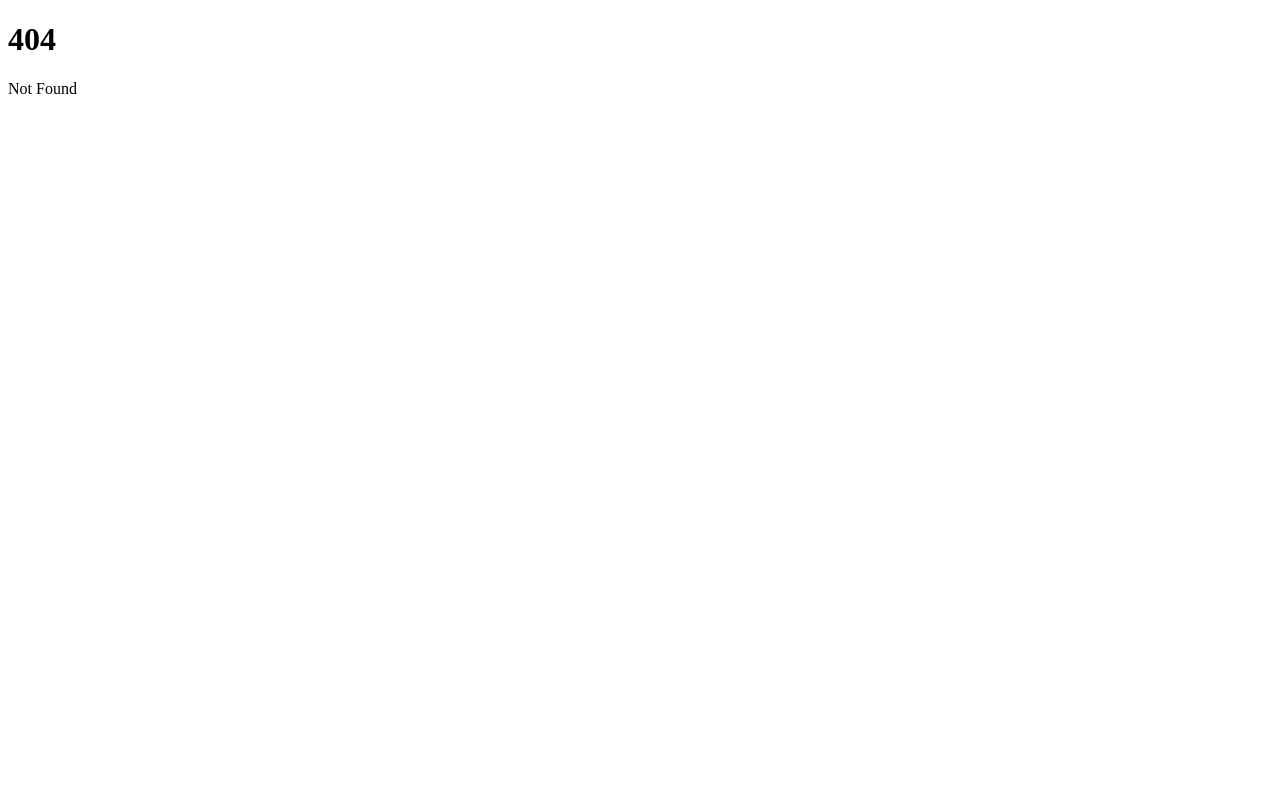
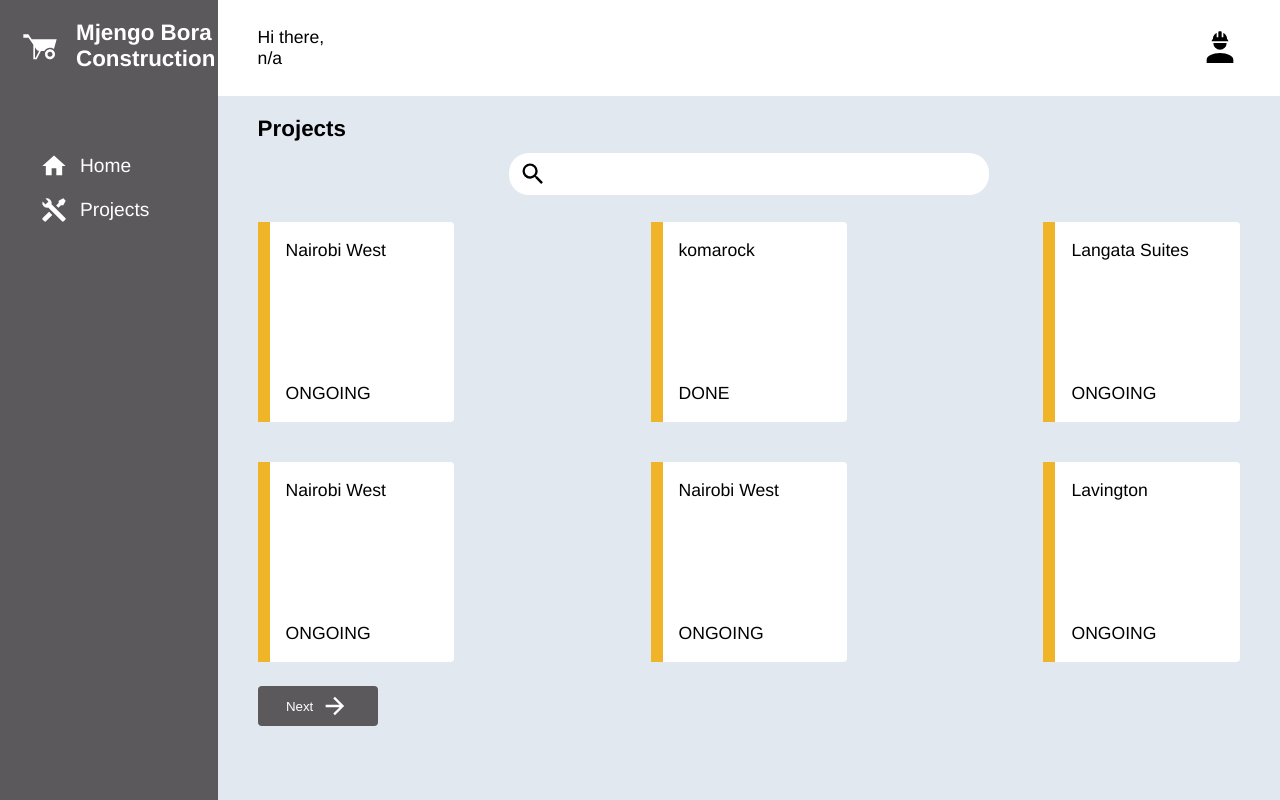
Before and after one commit to Donjerzy/construction-management, a SvelteKit app in the folder front-end/web/: page /projects in a window 1280 px wide. Before the commit this address had no page. Built offline with nearby package versions, Linux system fonts and the light colour scheme.

Commit message:
Add projects page + pagination

```diff
--- a/front-end/web/src/pages/Dashboard.svelte
+++ b/front-end/web/src/pages/Dashboard.svelte
@@ -3,7 +3,7 @@
     import { get } from "svelte/store";
     import AdminComponent from '../components/admin-component.svelte';
     let userFirstName = get(firstName);
-    let appName = 'Mjengo Bora Construction'
+    let appName = 'Mjengo Bora Construction';
 </script>
 
 
--- /dev/null
+++ b/front-end/web/src/pages/Project.svelte
@@ -0,0 +1,202 @@
+<script>
+    import AdminComponent  from "../components/admin-component.svelte"
+    import {firstName} from '../stores.js'
+    import { get } from "svelte/store";
+    let userFirstName = get(firstName);
+    let appName = 'Mjengo Bora Construction';
+    let contentTitle = "Projects";
+    let start = 0;
+    let end = 6;
+    let demoProjects = [
+        {
+            name: "Nairobi West",
+            status: "ONGOING"
+        },
+        {
+            name: "komarock",
+            status: "DONE"
+        },
+        {
+            name: "Langata Suites",
+            status: "ONGOING"
+        },
+        {
+            name: "Nairobi West",
+            status: "ONGOING"
+        },
+        {
+            name: "Nairobi West",
+            status: "ONGOING"
+        },
+        {
+            name: "Lavington",
+            status: "ONGOING"
+        },
+        {
+            name: "Mombasa",
+            status: "ONGOING"
+        },
+    ]
+    let validProjects = demoProjects.slice(start, end);
+    function adjustPagination(action) {
+        switch(action) {
+            case "next":
+                start += 6;
+                end = start + 6;
+                validProjects = demoProjects.slice(start, end);
+                break;
+            case "previous":
+                start -=6;
+                end = start + 6;
+                validProjects = demoProjects.slice(start, end);
+                break;
+        }
+    }
+</script>
+
+
+<svelte:head>
+    <title>Projects</title>
+</svelte:head>
+
+
+<AdminComponent appName={appName} contentTitle={contentTitle} userFirstName={userFirstName}>
+
+    <div class="bigger-container">
+        <div class="search-area">
+            <div class="search-box">
+                <svg class="magnify" xmlns="http://www.w3.org/2000/svg" viewBox="0 0 24 24"><path d="M9.5,3A6.5,6.5 0 0,1 16,9.5C16,11.11 15.41,12.59 14.44,13.73L14.71,14H15.5L20.5,19L19,20.5L14,15.5V14.71L13.73,14.44C12.59,15.41 11.11,16 9.5,16A6.5,6.5 0 0,1 3,9.5A6.5,6.5 0 0,1 9.5,3M9.5,5C7,5 5,7 5,9.5C5,12 7,14 9.5,14C12,14 14,12 14,9.5C14,7 12,5 9.5,5Z" /></svg>
+                <input type="text">
+            </div>
+        </div>
+        <div class="container">
+            {#each validProjects as project }
+                <div class="project-container">
+                    <div class="strip"></div>
+                    <div class="project-items">
+                        <p class="card-text">{project.name}</p>
+                        <p class="card-text">{project.status}</p>
+                    </div>
+
+                </div>
+            {/each}
+        </div>
+        <div class="pagination">
+            {#if start >= 6}
+            <button on:click={()=> adjustPagination("previous")} class="pagination-btn">
+                <svg class="button-icon" xmlns="http://www.w3.org/2000/svg" viewBox="0 0 24 24"><path d="M20,11V13H8L13.5,18.5L12.08,19.92L4.16,12L12.08,4.08L13.5,5.5L8,11H20Z" /></svg>
+                <p class="button-text">Previous</p>
+            </button>
+            {/if}
+
+            {#if validProjects.length >= (start + 6) }
+            <button on:click={()=> adjustPagination("next")} class="pagination-btn">
+                <p class="button-text">Next</p>
+                <svg class="button-icon" xmlns="http://www.w3.org/2000/svg" viewBox="0 0 24 24"><path d="M4,11V13H16L10.5,18.5L11.92,19.92L19.84,12L11.92,4.08L10.5,5.5L16,11H4Z" /></svg>
+            </button>
+            {/if}
+
+        </div>
+    </div>
+</AdminComponent>
+
+
+<style>
+    .search-area {
+        display: flex;
+        justify-content: center;
+    }
+    .search-box {
+        width: 480px;
+        /* border: solid #ccc 1px; */
+        margin-top: 4px;
+        height: 40px;
+        /* background-color: white; */
+        border-radius: 20px;
+        display: flex;
+        align-items: center;
+        padding: 8px;
+        gap: 4px;
+        position: relative;
+    }
+    .magnify {
+        position: absolute;
+        height: 28px;
+        width: 28px;
+        padding-left: 8px;
+        top: 50%;
+        left: 10px; /* Adjust the left position as per your preference */
+        transform: translateY(-50%)
+    }
+    .search-box input {
+        width: 100%;
+        height: 40px;
+        padding-left: 48px;
+        border: none;
+        border-radius: 20px;
+    }
+    input:focus, input:active, input:hover {
+        border: none;
+    }
+    .container {
+        padding-top: 20px;
+        display: grid;
+        grid-template-columns: 20% 20% 20%;
+        column-gap: 20%;
+        row-gap: 40px;
+        grid-template-rows: 200px 200px;
+    }
+    .project-container {
+        background-color: white;
+        border-radius: 4px;
+        border-left-width: 12px;
+        display: flex;
+        gap: 16px;
+    }
+    .project-container:hover {
+        background-color: #eeeee4;
+        cursor: pointer;
+    }
+    .pagination {
+        padding-top: 24px;
+        display: flex;
+        justify-content: space-between;
+    }
+    .pagination-btn {
+        display: flex;
+        width: 120px;
+        height: 40px;
+        align-items: center;
+        border-radius: 4px;
+        justify-content: center;
+        border: none;
+        background-color: var(--primary-clr);
+        color: white;
+        padding: 4px;
+        gap: 8px;
+    }
+    .pagination-btn:hover {
+        background-color: var(--tertiary-clr);
+        cursor: pointer;
+    }
+    .button-icon {
+        height: 28px;
+        width: 28px;
+        fill: white;
+    }
+    .strip {
+        display: flex;
+        flex-direction: column;
+        width: 12px;
+        height: 100%;
+        background-color: #f0b429;
+    }
+    .project-items {
+        display: flex;
+        flex-direction: column;
+        justify-content: space-between;
+    }
+    .card-text {
+        font-size: 1.1rem;
+    }
+</style>
--- /dev/null
+++ b/front-end/web/src/routes/projects/+page.svelte
@@ -0,0 +1,7 @@
+<script>
+    import Project from "../../pages/Project.svelte";
+</script>
+
+
+
+<Project />
```
